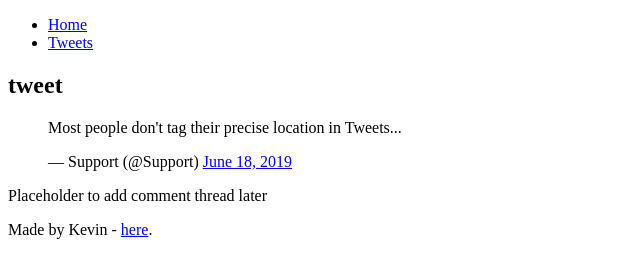
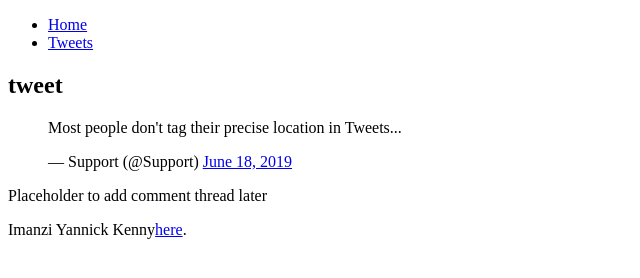
Before and after one commit to kimanzialu/alu-web-development, a plain HTML site: page html_basic/tweets.html in a window 1280 px wide. Shown: the whole page, without its empty margins (0-640 px from the left). Drawn offline with Linux system fonts and the light colour scheme.

Commit message:
html basic

```diff
--- a/html_basic/tweets.html
+++ b/html_basic/tweets.html
@@ -30,7 +30,7 @@
     </main>
 
     <footer>
-        <p>Made by Kevin - <a href="https://github.com/mbonikevin" target="_blank">here</a>.</p>
+        <p>Imanzi Yannick Kenny<a href="https://github.com/kimanzialu" target="_blank">here</a>.</p>
     </footer>
 </body>
 </html>
```
